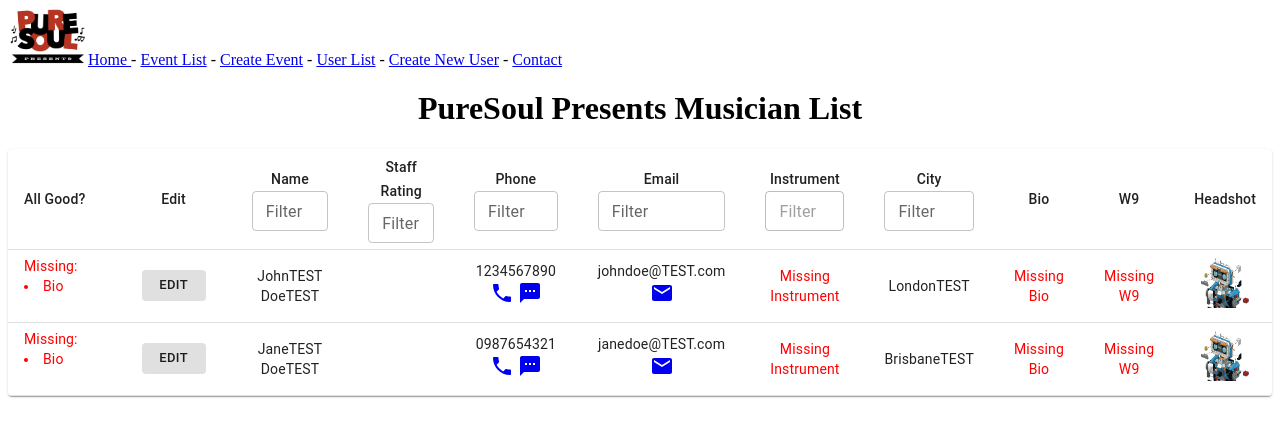
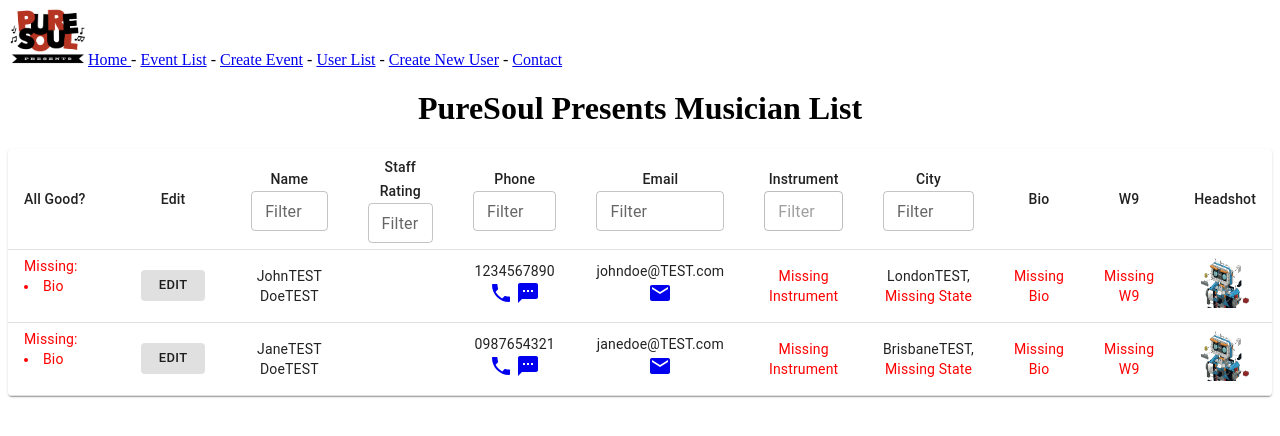
Before and after one commit to elijahsamuels/puresoulpresents-frontend, a React (Create React App) app: page /userlist in a window 1280 px wide. Shown: the top 436 px of the page. Built offline with nearby package versions, Linux system fonts and the light colour scheme; no server answers.

Commit message:
added userState function. added function return to TableCell for 'City, State'

```diff
--- a/src/pages/UserList.js
+++ b/src/pages/UserList.js
@@ -18,7 +18,7 @@ import PhoneIcon from '@mui/icons-material/Phone';
 import EmailIcon from '@mui/icons-material/Email';
 import Tooltip from '@mui/material/Tooltip';
 import TextField from '@mui/material/TextField';
-import LoadingCircularProgress from '../components/staticComponents/LoadingCicularProgress.js';
+import LoadingCircularProgress from '../components/staticComponents/LoadingCircularProgress.js';
 
 const useStyles = makeStyles({
   // table: {
@@ -125,6 +125,12 @@ function UserList(props) {
   const userCity = (userData) => {
     let missingItem = "City";
     userData.localItem = userData.city;
+    return Object.values(userTernary(userData, missingItem));
+  };
+
+  const userState = (userData) => {
+    let missingItem = "State";
+    userData.localItem = userData.state;
     return Object.values(userTernary(userData, missingItem));
   };
 
@@ -440,7 +446,7 @@ function UserList(props) {
           <TableBody key={"table_body"} id={"table_body"}>
             {/* {(localUsers || props.users.users).sort((a,b) => a.toString().localeCompare(b)) */}
              {props.users.users.sort((a,b) => a.toString().localeCompare(b))
-            // City Filter
+            // City/State Filter
             .filter(val => {
               if (searchCity === "") {
                 return val;
@@ -568,7 +574,7 @@ function UserList(props) {
                   id={"user_" + user.id + "_city"}
                   key={"user_" + user.id + "_city"}
                 >
-                  {userCity(user)}
+                  {userCity(user)}, {userState(user)}
                 </TableCell>
                 <TableCell
                   align="center"
```
